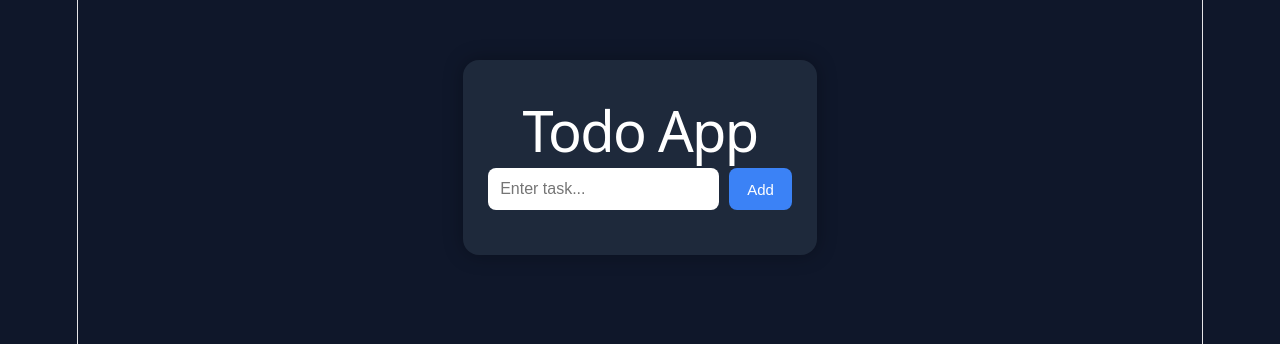
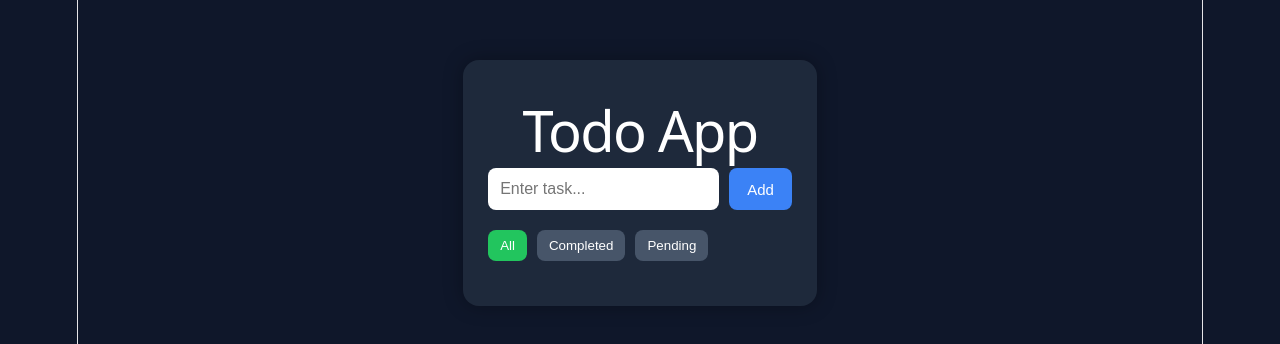
Before and after one commit to Rohit-hub-coder/react-todo-app, a React (Vite) app: page / in a window 1280 px wide. Shown: the top 344 px of the page. Built offline with nearby package versions, Linux system fonts and the light colour scheme.

Commit message:
Added todo filtering

```diff
--- a/src/App.css
+++ b/src/App.css
@@ -89,3 +89,22 @@ h1 {
 .todo-list button:hover {
   background: #dc2626;
 }
+
+.filter-area {
+  display: flex;
+  gap: 10px;
+  margin-bottom: 20px;
+}
+
+.filter-area button {
+  padding: 8px 12px;
+  border: none;
+  border-radius: 8px;
+  background: #475569;
+  color: white;
+  cursor: pointer;
+}
+
+.filter-area button.active-filter {
+  background: #22c55e;
+}
--- a/src/App.jsx
+++ b/src/App.jsx
@@ -5,6 +5,7 @@ function App() {
   const [task, setTask] = useState("");
   const [editId, setEditId] = useState(null);
   const [editText, setEditText] = useState("");
+  const [filter, setFilter] = useState("all");
 
   const [todos, setTodos] = useState(() => {
     const savedTodos = localStorage.getItem("todos");
@@ -34,18 +35,32 @@ const [editText, setEditText] = useState("");
     setTodos(todos.filter((todo) => todo.id !== id));
   };
 
-const saveEdit = (id) => {
+  const toggleComplete = (id) => {
     setTodos(
       todos.map((todo) =>
-      todo.id === id
-        ? { ...todo, text: editText }
-        : todo
+        todo.id === id ? { ...todo, completed: !todo.completed } : todo
+      )
+    );
+  };
+
+  const saveEdit = (id) => {
+    if (editText.trim() === "") return;
+
+    setTodos(
+      todos.map((todo) =>
+        todo.id === id ? { ...todo, text: editText } : todo
       )
     );
 
     setEditId(null);
     setEditText("");
   };
+
+  const filteredTodos = todos.filter((todo) => {
+    if (filter === "completed") return todo.completed;
+    if (filter === "pending") return !todo.completed;
+    return true;
+  });
 
   return (
     <div className="app">
@@ -58,32 +73,44 @@ const saveEdit = (id) => {
           value={task}
           onChange={(e) => setTask(e.target.value)}
         />
-
         <button onClick={addTask}>Add</button>
       </div>
 
+      <div className="filter-area">
+        <button
+          onClick={() => setFilter("all")}
+          className={filter === "all" ? "active-filter" : ""}
+        >
+          All
+        </button>
+        <button
+          onClick={() => setFilter("completed")}
+          className={filter === "completed" ? "active-filter" : ""}
+        >
+          Completed
+        </button>
+        <button
+          onClick={() => setFilter("pending")}
+          className={filter === "pending" ? "active-filter" : ""}
+        >
+          Pending
+        </button>
+      </div>
+
       <ul className="todo-list">
-  {todos.map((todo) => (
-    <li
-      key={todo.id}
-      className={todo.completed ? "done" : ""}
-    >
+        {filteredTodos.map((todo) => (
+          <li key={todo.id} className={todo.completed ? "done" : ""}>
             {editId === todo.id ? (
               <>
                 <input
                   value={editText}
                   onChange={(e) => setEditText(e.target.value)}
                 />
-
-          <button onClick={() => saveEdit(todo.id)}>
-            Save
-          </button>
+                <button onClick={() => saveEdit(todo.id)}>Save</button>
               </>
             ) : (
               <>
-          <span onClick={() => toggleComplete(todo.id)}>
-            {todo.text}
-          </span>
+                <span onClick={() => toggleComplete(todo.id)}>{todo.text}</span>
 
                 <div>
                   <button
@@ -94,10 +121,7 @@ const saveEdit = (id) => {
                   >
                     Edit
                   </button>
-
-            <button onClick={() => deleteTask(todo.id)}>
-              Delete
-            </button>
+                  <button onClick={() => deleteTask(todo.id)}>Delete</button>
                 </div>
               </>
             )}
```
Lines whose indentation alone changed are shown as unchanged.
